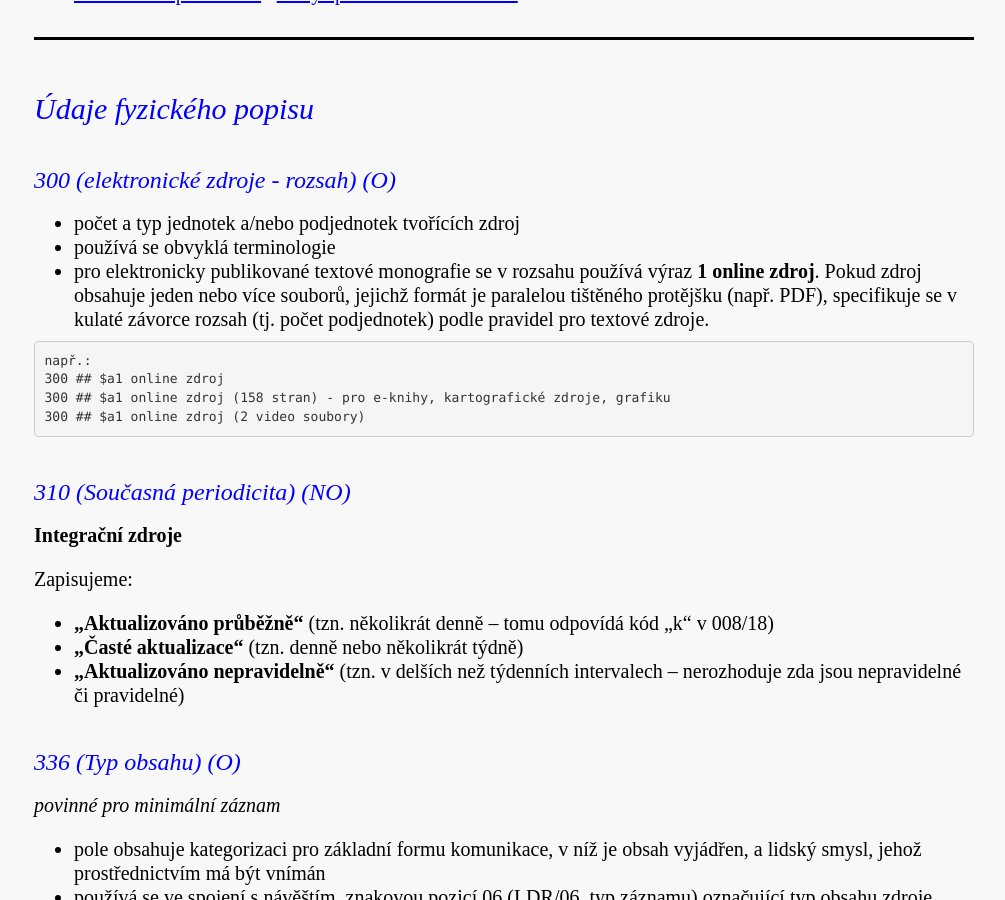
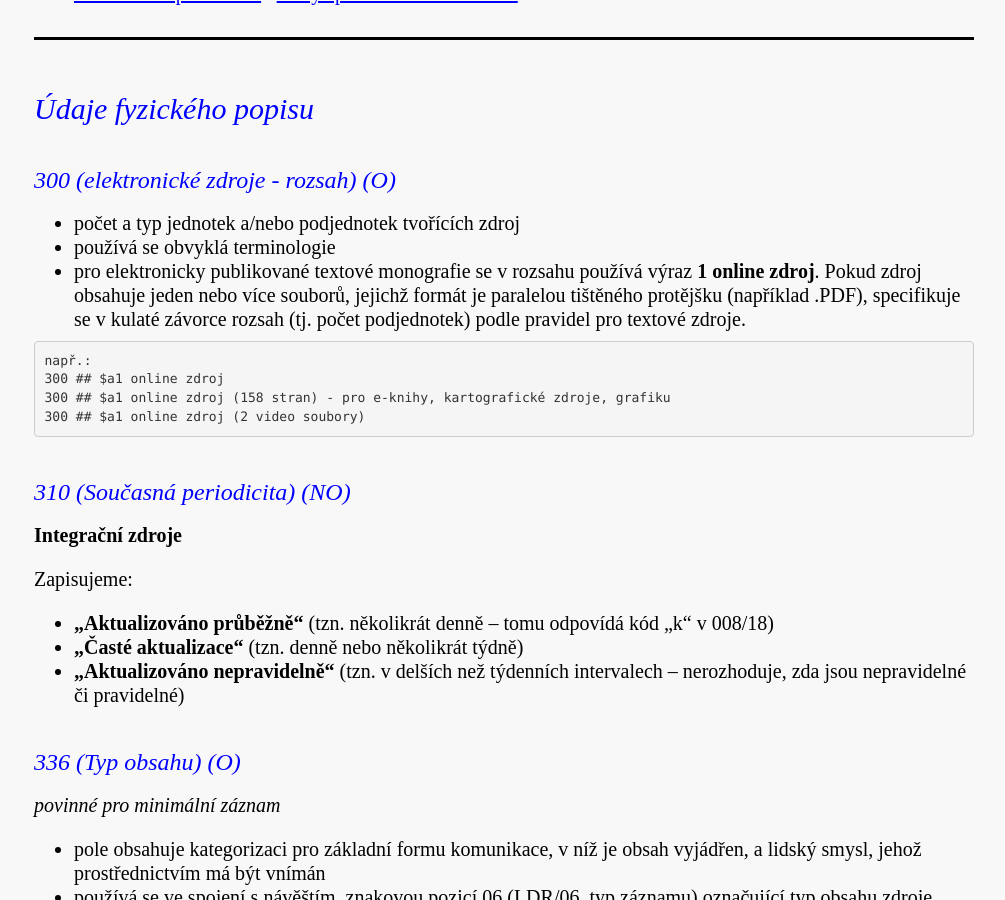
Before and after one commit to WebarchivCZ/katalogizacni-manual, a Jekyll site: the page built from _posts/2017-06-19-fyzicky-popis.md, in a window 1280 px wide and 900 px high, scrolled down 349 px. Shown: the whole window, without its empty margins (136-1141 px from the left). Built offline with Jekyll 4.4.1, drawn with Linux system fonts in a browser that asks for light colours.

Commit message:
edit chapter "Fyzicky popis"

````diff
--- a/_posts/2017-06-19-fyzicky-popis.md
+++ b/_posts/2017-06-19-fyzicky-popis.md
@@ -7,7 +7,7 @@ title: Údaje fyzického popisu
 ### 300 (elektronické zdroje - rozsah) (O)
 * počet a typ jednotek a/nebo podjednotek tvořících zdroj
 * používá se obvyklá terminologie
-* pro elektronicky publikované textové monografie se v rozsahu používá výraz **1 online zdroj**. Pokud zdroj obsahuje jeden nebo více souborů, jejichž formát je paralelou    tištěného protějšku (např. PDF), specifikuje se v kulaté závorce rozsah (tj. počet podjednotek) podle pravidel pro textové zdroje.
+* pro elektronicky publikované textové monografie se v rozsahu používá výraz **1 online zdroj**. Pokud zdroj obsahuje jeden nebo více souborů, jejichž formát je paralelou tištěného protějšku (například .PDF), specifikuje se v kulaté závorce rozsah (tj. počet podjednotek) podle pravidel pro textové zdroje.
 
 ```
 např.:
@@ -22,7 +22,7 @@ např.:
 Zapisujeme:
   * **„Aktualizováno průběžně“** (tzn. několikrát denně – tomu odpovídá kód „k“ v 008/18)
   * **„Časté aktualizace“** (tzn. denně nebo několikrát týdně)
-  * **„Aktualizováno nepravidelně“** (tzn. v delších než týdenních intervalech – nerozhoduje zda jsou nepravidelné či pravidelné)
+  * **„Aktualizováno nepravidelně“** (tzn. v delších než týdenních intervalech – nerozhoduje, zda jsou nepravidelné či pravidelné)
 
 ### 336 (Typ obsahu) (O)
 *povinné pro minimální záznam*
````
